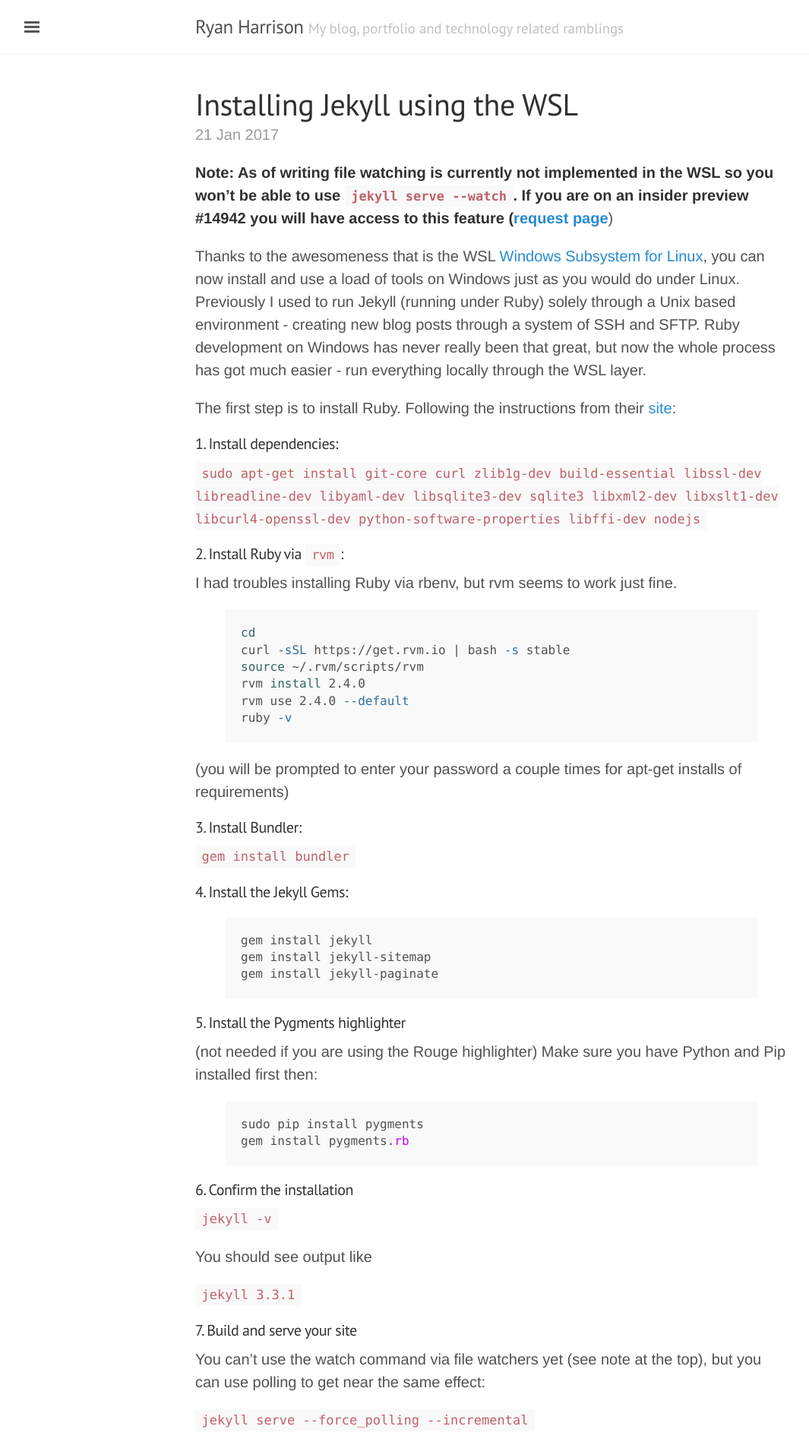
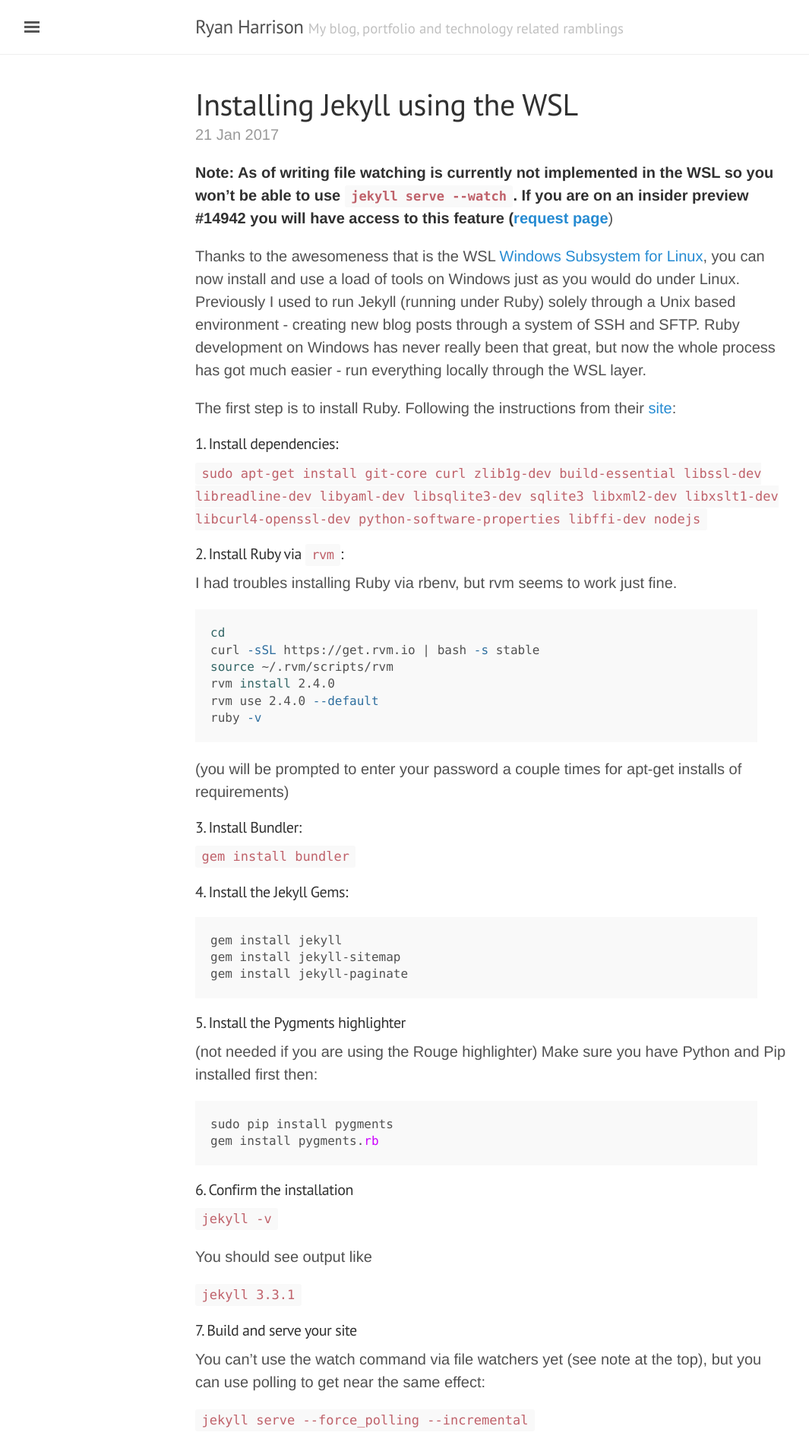
Before and after one commit to raharrison/ryanharrison.co.uk, a Jekyll site: the page built from index.html, in a window 1280 px wide. Shown: the top 1902 px of the page at 76% size, without its empty margins (3-1068 px from the left). Built offline with Jekyll 4.4.1, drawn with Linux system fonts in a browser that asks for light colours; the list of posts is cut into pages by our own code.

Commit message:
Remove margin on code blocks

```diff
--- a/_sass/lanyon.scss
+++ b/_sass/lanyon.scss
@@ -199,6 +199,10 @@
 tbody tr:nth-child(odd) td,
 tbody tr:nth-child(odd) th {
   background-color: #f9f9f9;
+}
+
+figure {
+  margin-left: 0rem;
 }
 
 
```
